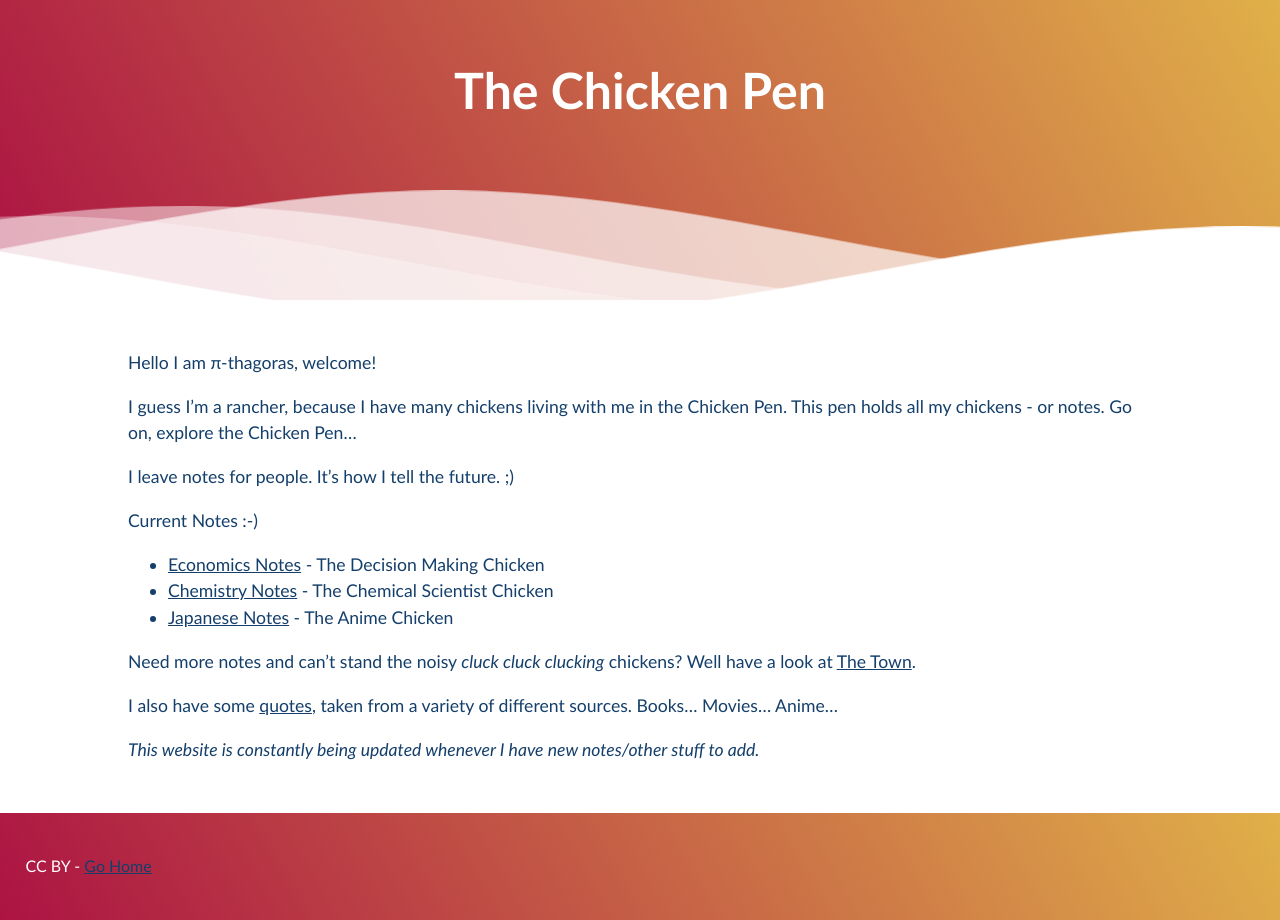
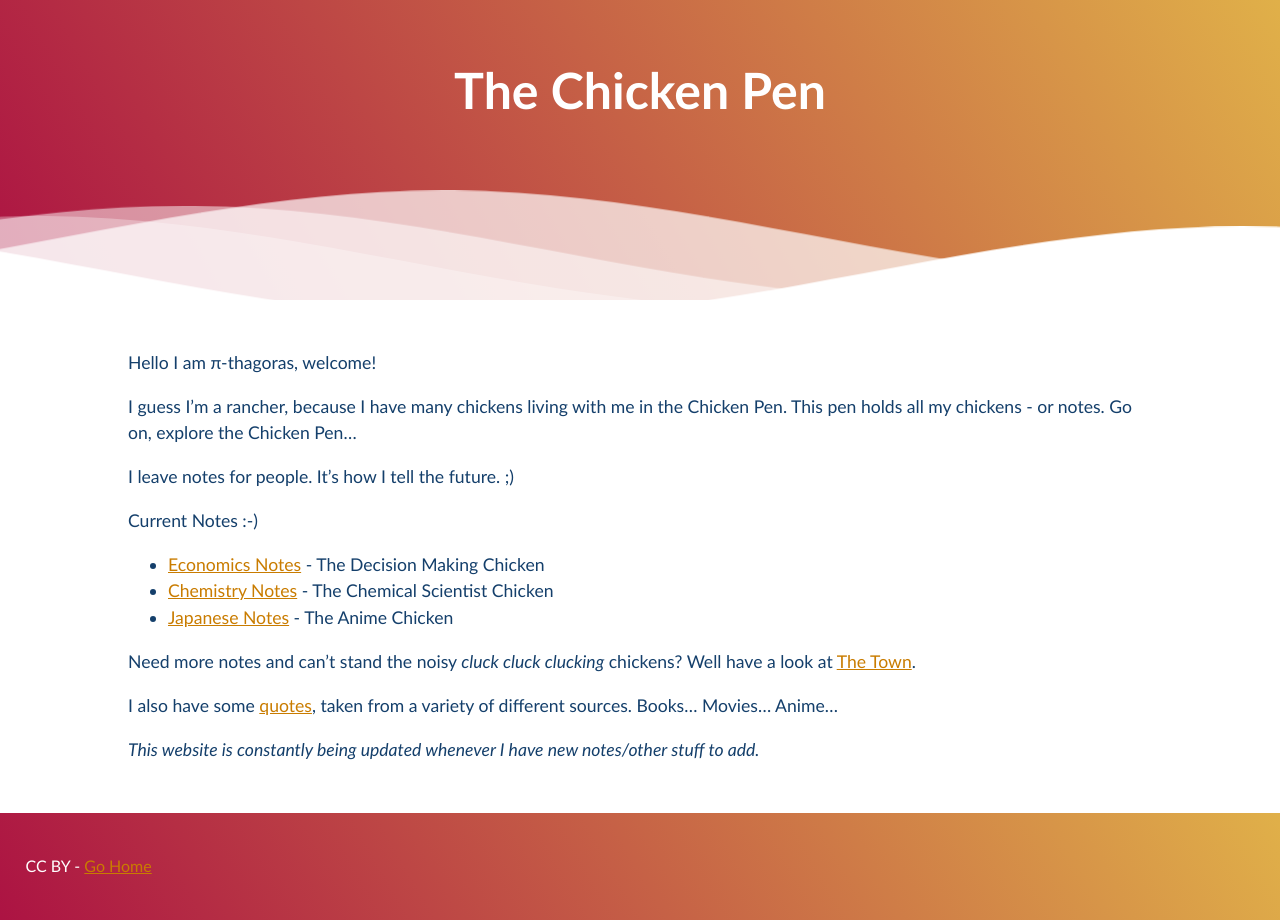
Before and after one commit to Pi-thagoras/the-chicken-pen, a Jekyll site: the page built from index.md, in a window 1280 px wide. Built offline with Jekyll 4.4.1, drawn with Linux system fonts in a browser that asks for light colours.

Commit message:
among us 2

```diff
--- a/assets/css/styles.css
+++ b/assets/css/styles.css
@@ -24,11 +24,11 @@ p {
 }
 
 a {
-  color: #143F6B;
+  color: #c97c00;
 }
 
 a:hover {
-  color: #2a6db0;
+  color: #e3971c;
 }
 
 /*.page-content {
```
